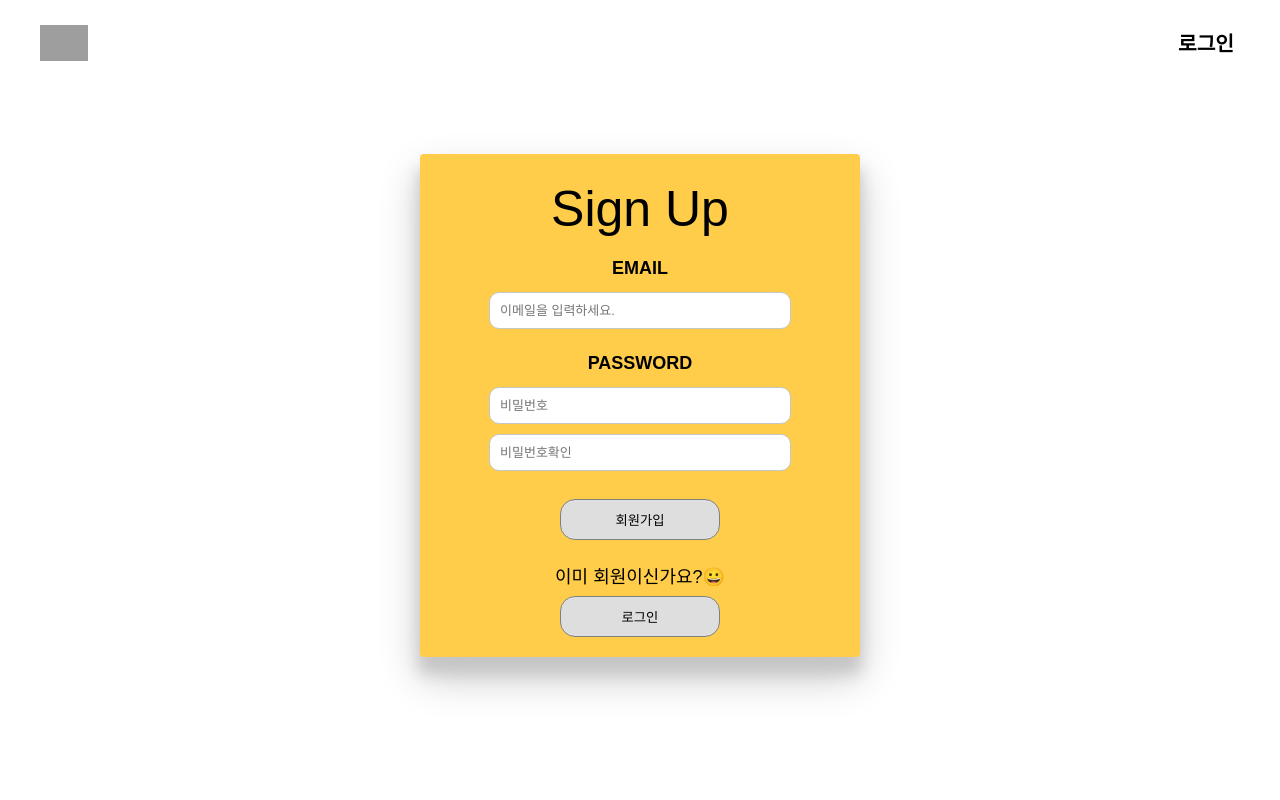
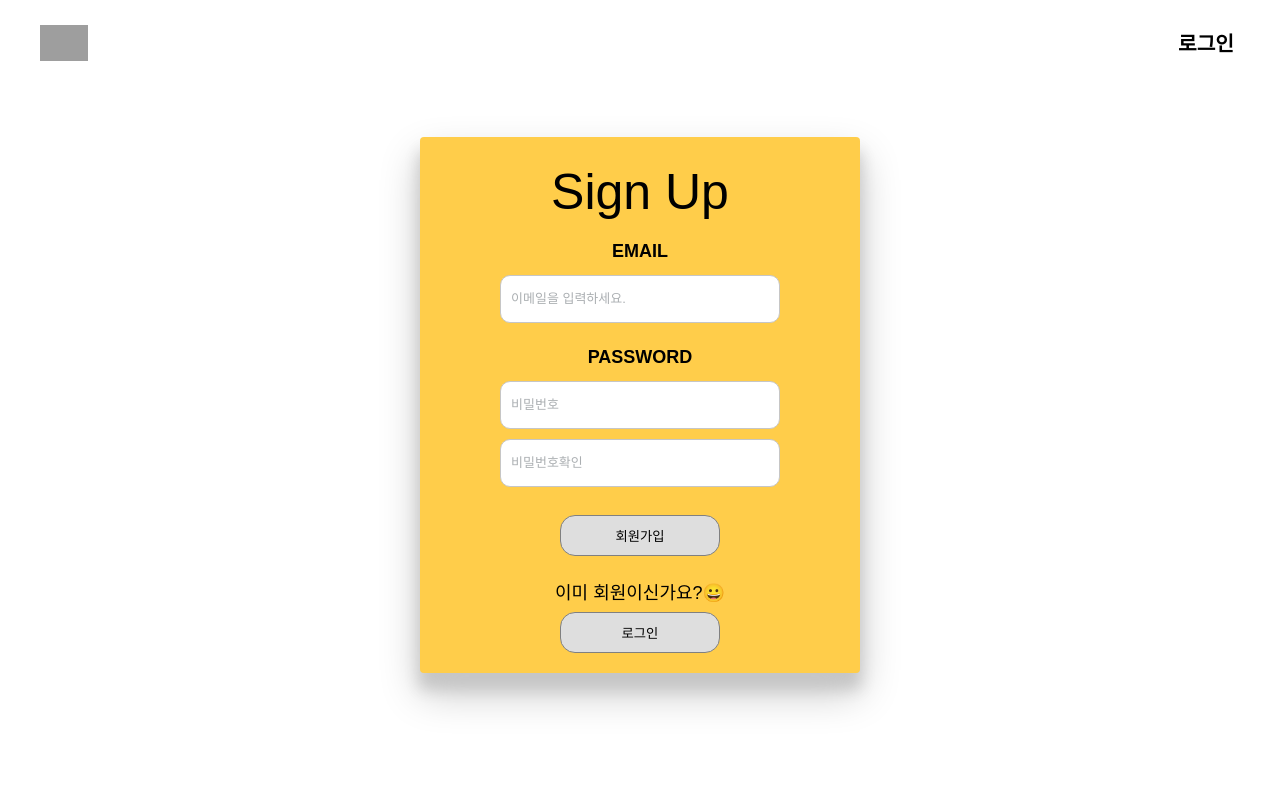
Before and after one commit to hgyeom/Meetopia, a React (Create React App) app: page /signup in a window 1280 px wide. Shown: the top 800 px of the page. Built offline with nearby package versions, Linux system fonts and the light colour scheme; no server answers; grey boxes are pictures that could not be loaded.

Commit message:
로그인style 수정

```diff
--- a/src/components/LoginPage/Login.jsx
+++ b/src/components/LoginPage/Login.jsx
@@ -4,6 +4,7 @@ import { useNavigate } from 'react-router-dom';
 import { auth } from '../../firebase';
 import LoginDiv from './Loginpage.styled';
 import { signInWithEmailAndPassword } from '@firebase/auth';
+import { Input } from '../Common.styled';
 // import { signOut } from '@firebase/auth';
 
 function Login() {
@@ -24,7 +25,6 @@ function Login() {
       const userCredential = await signInWithEmailAndPassword(auth, Email, PW);
       console.log('user with signIn', userCredential.user);
 
-
       navigate('/');
     } catch (error) {
       console.log(error.code);
@@ -34,7 +34,6 @@ function Login() {
         alert('비밀번호가 일치하지 않습니다.');
       } else {
         alert('로그인이 실패하였습니다.');
-
       }
     }
   };
@@ -44,7 +43,6 @@ function Login() {
       navigate('/');
     }
   }, [user, navigate]);
-
 
   // const logOut = async (event) => {
   //   event.preventDefault();
@@ -57,21 +55,21 @@ function Login() {
       <form>
         <span>Login</span>
         <label></label>
-        <input
+        <Input
           type="email"
           placeholder="이메일 입력해주세요."
           value={Email}
           name="email"
           onChange={(e) => setEmail(e.currentTarget.value)}
-        ></input>
+        ></Input>
         <br></br>
-        <input
+        <Input
           type="password"
           placeholder="비밀번호를 입력해주세요."
           value={PW}
           name="password"
           onChange={(e) => setPW(e.currentTarget.value)}
-        ></input>
+        ></Input>
         <br></br>
         <button onClick={signInFunc}>로그인</button>
         <br></br>
@@ -85,9 +83,8 @@ function Login() {
           회원가입
         </button>
         {/* <button onClick={logOut}>로그아웃</button> */}
-        </form>
+      </form>
     </LoginDiv>
-
   );
 }
 
--- a/src/components/LoginPage/Signup.jsx
+++ b/src/components/LoginPage/Signup.jsx
@@ -6,6 +6,7 @@ import LoginDiv from './Loginpage.styled';
 import shortid from 'shortid';
 import { useDispatch } from 'react-redux';
 import { updateCurrentUser } from '../../redux/modules/users';
+import { Input } from '../Common.styled';
 
 function Signup() {
   const navigate = useNavigate();
@@ -64,28 +65,28 @@ function Signup() {
       <form>
         <span>Sign Up</span>
         <label>EMAIL</label>
-        <input
+        <Input
           type="email"
           placeholder="이메일을 입력하세요."
           value={Email}
           name="Email"
           onChange={(e) => setEmail(e.currentTarget.value)}
-        ></input>
+        ></Input>
         <label>PASSWORD</label>
-        <input
+        <Input
           type="password"
           placeholder="비밀번호"
           value={PW}
           name="password"
           onChange={(e) => setPW(e.currentTarget.value)}
-        ></input>
-        <input
+        ></Input>
+        <Input
           type="password"
           placeholder="비밀번호확인"
           value={PWConfirm}
           name="PWConfirm"
           onChange={(e) => setPWConfirm(e.currentTarget.value)}
-        ></input>
+        ></Input>
         <br></br>
         <button onClick={signupFunc}> 회원가입</button>
         <br></br>
--- a/src/components/Mypage/Mypage.styled.jsx
+++ b/src/components/Mypage/Mypage.styled.jsx
@@ -2,7 +2,7 @@ import { styled } from 'styled-components';
 
 export const S = {
   MypageContainer: styled.div`
-    max-width: 690px;
+    max-width: 820px;
     margin: 0 auto;
     padding: 28px 40px;
   `,
```
